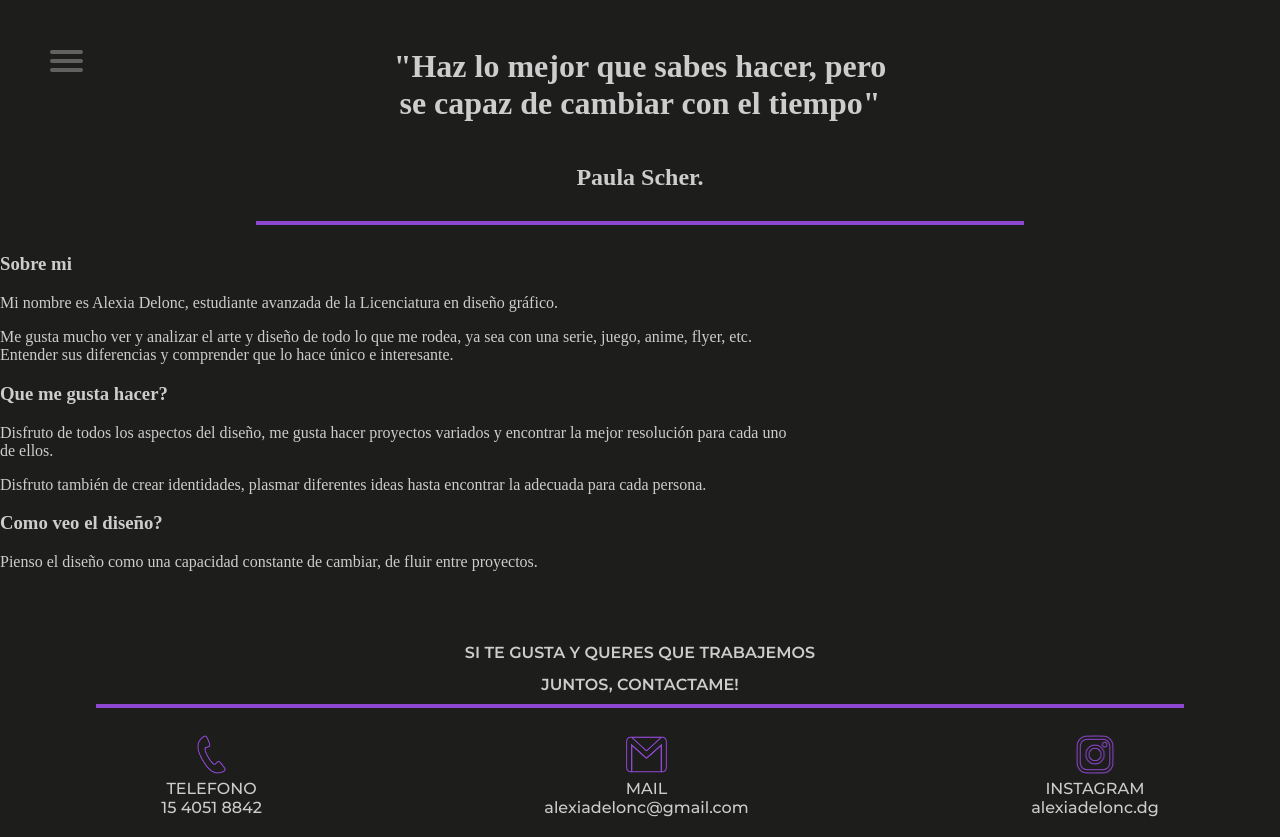
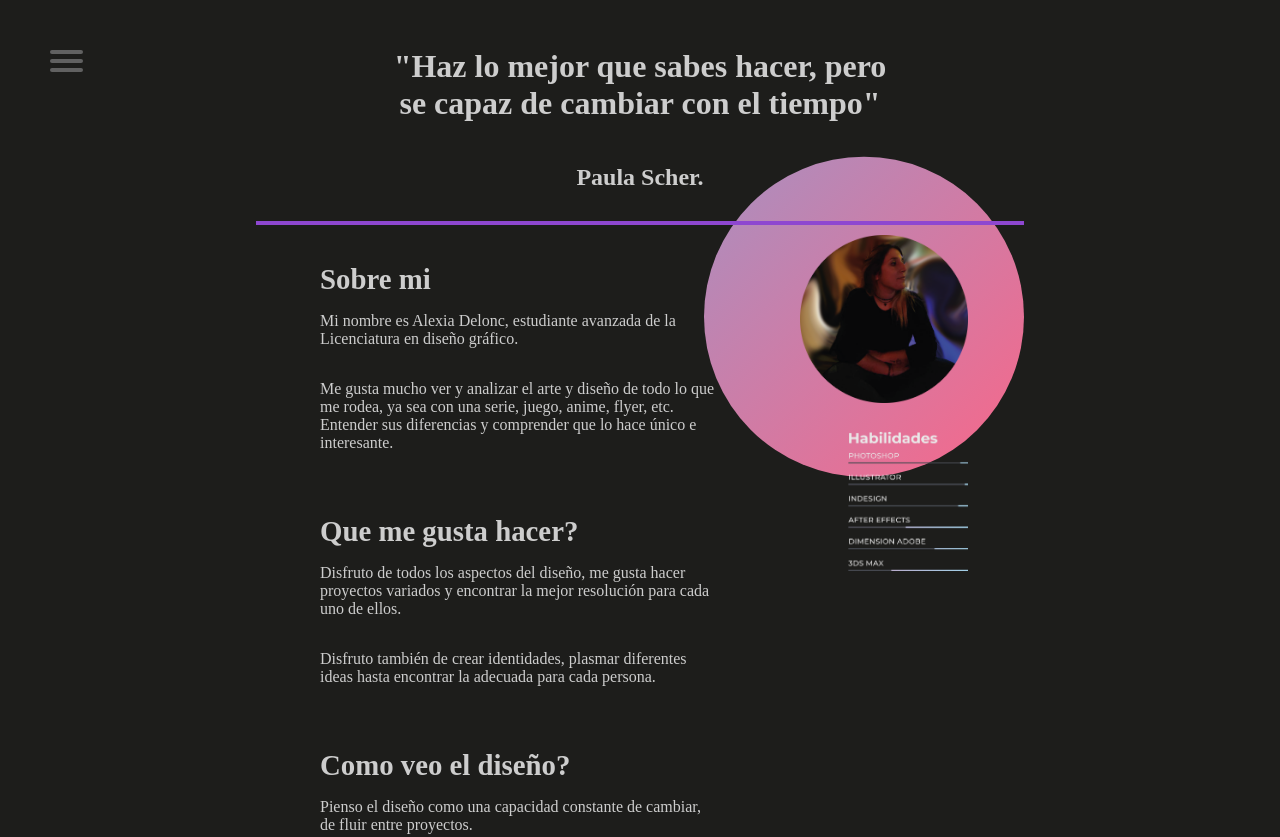
Before and after one commit to GonzaUlrich/Porfolio-Alexia, a plain HTML site: page SobreMi/SobreMi.html in a window 1280 px wide. Shown: the top 837 px of the page. Drawn offline with Linux system fonts and the light colour scheme; a web font is replaced by a local one.

Commit message:
SobreMiFinish

```diff
--- a/SobreMi/SobreMi.css
+++ b/SobreMi/SobreMi.css
@@ -139,7 +139,7 @@ body
 #menu
 {
   position: absolute;
-  width: 300px;
+  width: 200px;
   margin: -100px 0 0 -50px;
   padding: 50px;
   padding-top: 125px;
@@ -243,10 +243,80 @@ footer p{
     padding: 0px;
     width: 150%;
 }
+.totalBodie{
+    display: flex;
+    flex-direction: row;
+    justify-items: center;
+}
 .totalText{
     display: flex;
     flex-direction: column;
-    justify-items: center;
+    justify-items: right;
     width: 100vh;
     height: auto;
 }
+.textoIzquierda{
+    flex: 1 1 0px;
+    display: flex;
+    flex-direction: column;
+    justify-items: right;
+}
+.textoIzquierda p{
+    margin-left: auto;
+    width: 50%;
+    height: auto;
+    margin-right: 10%;
+}
+.textoIzquierda h3{
+    margin-right: 10%;
+    margin-left: auto;
+    margin-bottom: 0px;
+    width: 50%;
+    height: auto;
+    font-size: 180%;
+}
+
+.imagenPrincipal{
+    flex: 1 1 0px;
+    display: flex;
+    flex-direction: column;
+    justify-items: center;
+}
+#profileIMG{
+    width: 35%;
+    height: auto;
+}
+#statsIMG{
+    margin-left: 10%;
+    margin-top: 5%;
+    width: 25%;
+    height: auto;
+}
+
+@keyframes gradient {
+	0% {
+		background-position: 0% 50%;
+	}
+	50% {
+		background-position: 100% 50%;
+	}
+	100% {
+		background-position: 0% 50%;
+	}
+}
+
+.perfil span {
+    position: absolute;
+    top: 50%;
+    left: 50%;
+    transform: translate(20%, -76%);
+    height: 320px;
+    width: 320px;
+    background: linear-gradient( -45deg,#b99ac8,#b99ac8,#abdcf5,#ec2f5d,#6adff6,#ff5297,#4a5197,#2dced9,#efc62d,#fc6586,#53bbfd,#fba2cc,#b216d5,#f62c7d,#f62c7d);
+    background-size: 3000% 3000%;
+    animation: gradient 60s infinite;
+    animation-timing-function: linear;
+    border-radius: 50%;
+    display: inline-block;
+    z-index: -1;
+}
--- a/SobreMi/SobreMi.html
+++ b/SobreMi/SobreMi.html
@@ -19,8 +19,8 @@
 
           <ul id="menu">
             <a href="../../index.html"><li>Inicio</li></a>
-            <a href="../Trabajos.html"><li>Trabajos</li></a>
-            <a href="#"><li>Sobre mi</li></a>
+            <a href="../Trabajos/Trabajos.html"><li>Trabajos</li></a>
+            <a href="../../SobreMi/SobreMi.html"><li>Sobre mi</li></a>
             <a href="#"><li>Contacto</li></a>
           </ul>
         </div>
@@ -36,24 +36,28 @@
         </div>
 
 
-    <div class="totalText">
+    <div class="totalBodie">
         <div class="totalText">
         <div class="textoIzquierda">
             <h3 class="Sobre mi">Sobre mi</h3>
         <p id="primeraParteParrafo">Mi nombre es Alexia Delonc, estudiante avanzada de la Licenciatura en diseño gráfico. </p>
         <p id="segundaParteParrafo">Me gusta mucho ver y analizar el arte y diseño de todo lo que me rodea, ya sea con una serie, juego, anime, flyer, etc. Entender sus diferencias y comprender que lo hace único e interesante.</p>
-            <h3 class="Que me gusta hacer?">Que me gusta hacer?</h3>
+        <br>
+        <h3 class="Que me gusta hacer?">Que me gusta hacer?</h3>
         <p>Disfruto de todos los aspectos del diseño, me gusta hacer proyectos variados y encontrar la mejor resolución para cada uno de ellos.</p>
         <p>Disfruto también de crear identidades, plasmar diferentes ideas hasta encontrar la adecuada para cada persona.</p>
-            <h3 class="Como veo el diseño?">Como veo el diseño?</h3>
+        <br>
+        <h3 class="Como veo el diseño?">Como veo el diseño?</h3>
             <p>Pienso el diseño como una capacidad constante de cambiar, de fluir entre proyectos.</p>
         </div>
         </div>
 
         <div class="imagenPrincipal">
-            <img src="" alt="">
-            <span></span>
-            <img src="" alt="">
+            <div class="perfil">
+                <img id="profileIMG" src="../Trabajos/Image/Imagen de perfil.png" alt="perfil">
+                <span></span>
+            </div>
+            <img id="statsIMG" src="../Trabajos/Image/Habilidades.png" alt="Habilidades">
         </div>
     </div>
     <footer class="foot">
--- a/Trabajos/ECA/ECA.css
+++ b/Trabajos/ECA/ECA.css
@@ -142,7 +142,7 @@ body
 #menu
 {
   position: absolute;
-  width: 300px;
+  width: 200px;
   margin: -100px 0 0 -50px;
   padding: 50px;
   padding-top: 125px;
--- a/Trabajos/MendozaDeluxe/MendozaDeluxe.css
+++ b/Trabajos/MendozaDeluxe/MendozaDeluxe.css
@@ -125,7 +125,7 @@ body
 #menu
 {
   position: absolute;
-  width: 300px;
+  width: 200px;
   margin: -100px 0 0 -50px;
   padding: 50px;
   padding-top: 125px;
--- a/Trabajos/VieRomantique/VieRomantique.css
+++ b/Trabajos/VieRomantique/VieRomantique.css
@@ -139,7 +139,7 @@ body
 #menu
 {
   position: absolute;
-  width: 300px;
+  width: 200px;
   margin: -100px 0 0 -50px;
   padding: 50px;
   padding-top: 125px;
```
Also changed, not shown: Trabajos/ECA/ECA.html (+1 -1 lines), Trabajos/MendozaDeluxe/MendozaDeluxe.html (+1 -1 lines), Trabajos/VieRomantique/VieRomantique.html (+1 -1 lines).
